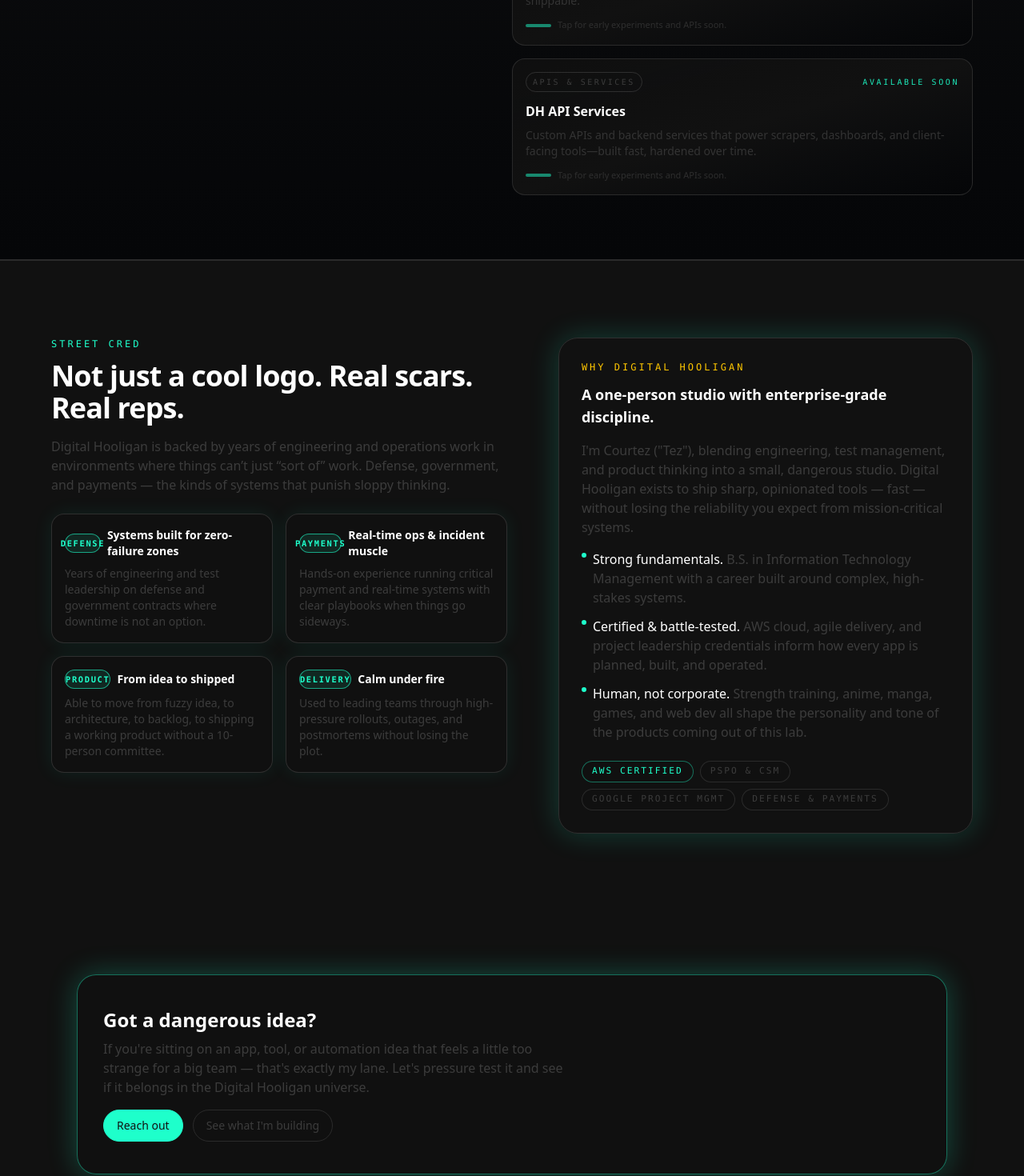
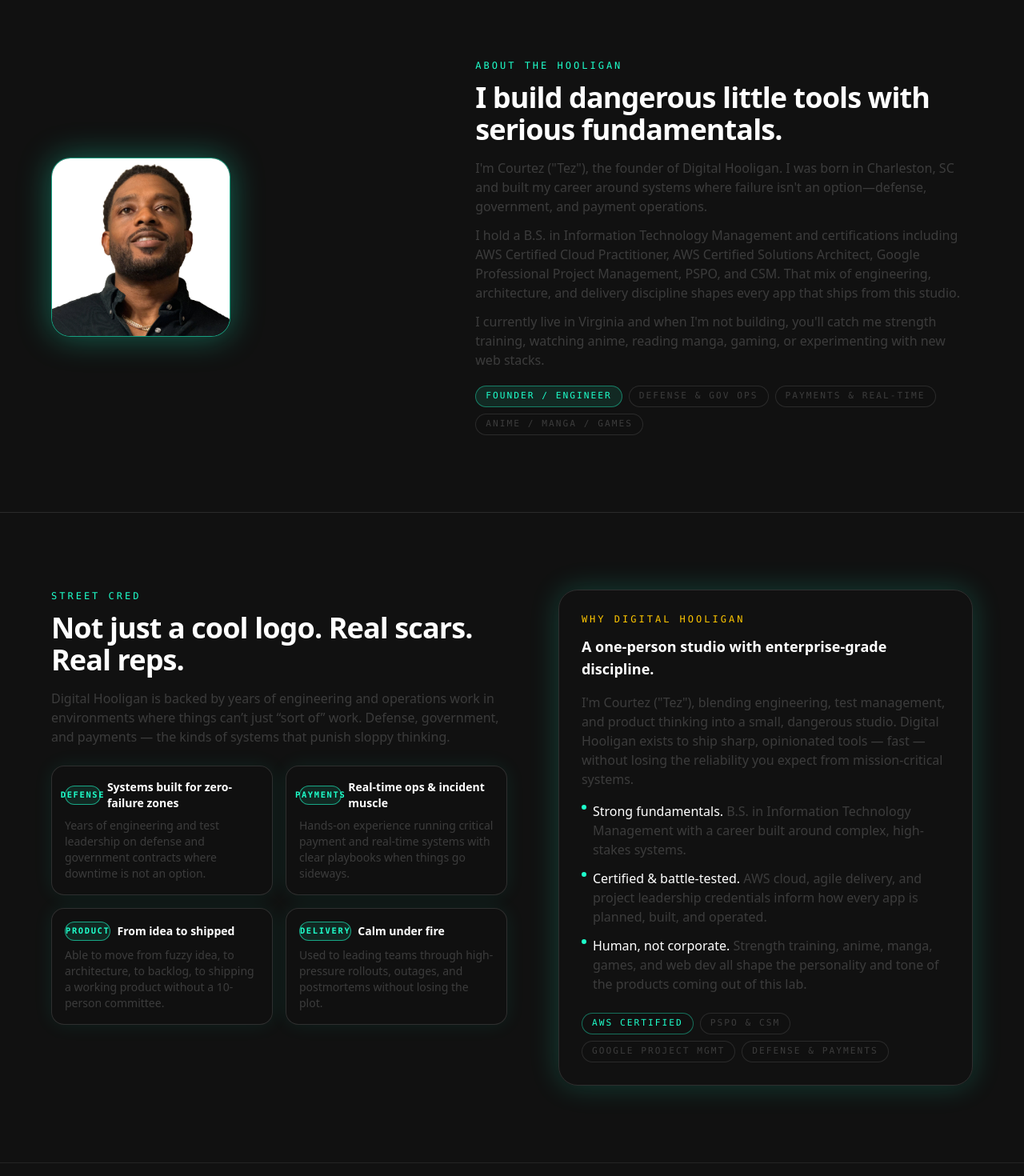
Before and after one commit to TezDevs/digital-hooligan, a Next.js app in the folder apps/digitalhooligan-web/: page / in a window 1280 px wide. Shown: the part 1740-3210 px from the top of the page at 80% size. Built offline with nearby package versions, Linux system fonts and the light colour scheme.

Commit message:
Add founder headshot About section and refine CTA

```diff
--- a/apps/digitalhooligan-web/app/page.tsx
+++ b/apps/digitalhooligan-web/app/page.tsx
@@ -1,19 +1,21 @@
-import Hero from "../components/sections/Hero";
-import Apps from "../components/sections/Apps";
-import HooliganLabs from "../components/sections/HooliganLabs";
-import StreetCred from "../components/sections/StreetCred";
-import CTA from "../components/sections/CTA";
-import Contact from "../components/sections/Contact";
+import Hero from "@/components/sections/Hero";
+import Apps from "@/components/sections/Apps";
+import Labs from "@/components/sections/Labs";
+import About from "@/components/sections/About";
+import StreetCred from "@/components/sections/StreetCred";
+import CTA from "@/components/sections/CTA";
+import Contact from "@/components/sections/Contact";
 
 export default function HomePage() {
   return (
-    <main className="bg-dh-black">
+    <>
       <Hero />
       <Apps />
-      <HooliganLabs />
+      <Labs />
+      <About />
       <StreetCred />
       <CTA />
       <Contact />
-    </main>
+    </>
   );
 }
--- /dev/null
+++ b/apps/digitalhooligan-web/components/sections/About.tsx
@@ -0,0 +1,80 @@
+import Image from "next/image";
+import Container from "../layout/Container";
+
+export default function About() {
+    return (
+        <section
+            id="about"
+            aria-labelledby="about-title"
+            className="border-t border-dh-street-gray/60 bg-dh-black"
+        >
+            <Container>
+                <div className="py-16 sm:py-20 lg:py-24">
+                    <div className="grid items-center gap-10 md:grid-cols-[minmax(0,0.9fr)_minmax(0,1.2fr)] lg:gap-16">
+                        {/* Photo */}
+                        <div className="flex justify-center md:justify-start">
+                            <div className="relative h-48 w-48 overflow-hidden rounded-3xl border border-dh-electric-mint/60 bg-dh-black/90 shadow-[0_0_40px_rgba(30,255,203,0.35)] sm:h-56 sm:w-56">
+                                <Image
+                                    src="/about/tez-headshot.jpg"
+                                    alt="Courtez “Tez” Cannady, founder of Digital Hooligan"
+                                    fill
+                                    sizes="(min-width: 768px) 14rem, 12rem"
+                                    className="object-cover"
+                                    priority
+                                />
+                            </div>
+                        </div>
+
+                        {/* Copy */}
+                        <div>
+                            <p className="text-xs font-mono uppercase tracking-[0.25em] text-dh-electric-mint">
+                                About the Hooligan
+                            </p>
+                            <h2
+                                id="about-title"
+                                className="mt-3 text-3xl font-semibold tracking-tight text-white md:text-4xl"
+                            >
+                                I build dangerous little tools with serious fundamentals.
+                            </h2>
+
+                            <p className="mt-4 max-w-2xl text-sm text-dh-street-gray md:text-base">
+                                I&apos;m Courtez (&quot;Tez&quot;), the founder of Digital Hooligan. I was born
+                                in Charleston, SC and built my career around systems where failure isn&apos;t an
+                                option—defense, government, and payment operations.
+                            </p>
+
+                            <p className="mt-3 max-w-2xl text-sm text-dh-street-gray md:text-base">
+                                I hold a B.S. in Information Technology Management and certifications including
+                                AWS Certified Cloud Practitioner, AWS Certified Solutions Architect, Google
+                                Professional Project Management, PSPO, and CSM. That mix of engineering,
+                                architecture, and delivery discipline shapes every app that ships from this studio.
+                            </p>
+
+                            <p className="mt-3 max-w-2xl text-sm text-dh-street-gray md:text-base">
+                                I currently live in Virginia and when I&apos;m not building, you&apos;ll catch me
+                                strength training, watching anime, reading manga, gaming, or experimenting with new
+                                web stacks.
+                            </p>
+
+                            {/* Quick tags */}
+                            <div className="mt-5 flex flex-wrap gap-2">
+                                <span className="inline-flex items-center rounded-full border border-dh-electric-mint/40 bg-dh-electric-mint/10 px-3 py-1 text-[0.7rem] font-mono uppercase tracking-[0.18em] text-dh-electric-mint">
+                                    Founder / Engineer
+                                </span>
+                                <span className="inline-flex items-center rounded-full border border-dh-street-gray/60 bg-dh-black/80 px-3 py-1 text-[0.7rem] font-mono uppercase tracking-[0.18em] text-dh-street-gray">
+                                    Defense &amp; Gov Ops
+                                </span>
+                                <span className="inline-flex items-center rounded-full border border-dh-street-gray/60 bg-dh-black/80 px-3 py-1 text-[0.7rem] font-mono uppercase tracking-[0.18em] text-dh-street-gray">
+                                    Payments &amp; Real-time
+                                </span>
+                                <span className="inline-flex items-center rounded-full border border-dh-street-gray/60 bg-dh-black/80 px-3 py-1 text-[0.7rem] font-mono uppercase tracking-[0.18em] text-dh-street-gray">
+                                    Anime / Manga / Games
+                                </span>
+                            </div>
+                        </div>
+                    </div>
+                </div>
+            </Container>
+        </section>
+    );
+}
--- a/apps/digitalhooligan-web/components/sections/CTA.tsx
+++ b/apps/digitalhooligan-web/components/sections/CTA.tsx
@@ -1,39 +1,50 @@
 import Link from "next/link";
+import Container from "../layout/Container";
 
 export default function CTA() {
     return (
         <section
             id="cta"
-            className="border-b border-dh-street-gray/60 bg-dh-black"
+            aria-labelledby="cta-title"
+            className="border-t border-dh-street-gray/60 bg-gradient-to-b from-dh-black via-dh-black to-black"
         >
-            <div className="mx-auto max-w-6xl px-4 py-10 sm:px-6 sm:py-14 lg:px-8 lg:py-20">
-                <div className="rounded-3xl border border-dh-electric-mint/40 bg-dh-black/80 px-5 py-8 text-center shadow-[0_0_35px_rgba(30,255,203,0.25)] sm:px-8 sm:py-10 sm:text-left">
-                    <h2 className="text-xl font-semibold text-white sm:text-2xl">
-                        Got a dangerous idea?
+            <Container>
+                <div className="py-16 sm:py-20 lg:py-24">
+                    <div className="overflow-hidden rounded-3xl border border-dh-street-gray/70 bg-[radial-gradient(circle_at_top,_rgba(30,255,203,0.16),transparent_55%),_rgba(5,5,5,0.98)] px-6 py-8 shadow-[0_0_40px_rgba(30,255,203,0.35)] sm:px-8 sm:py-10 lg:flex lg:items-center lg:justify-between lg:gap-10">
+                        <div className="max-w-xl">
+                            <p className="text-xs font-mono uppercase tracking-[0.25em] text-dh-electric-mint">
+                                Let&apos;s build something a little dangerous
+                            </p>
+                            <h2
+                                id="cta-title"
+                                className="mt-3 text-2xl font-semibold tracking-tight text-white sm:text-3xl lg:text-4xl"
+                            >
+                                Have a sharp idea that doesn&apos;t fit the corporate playbook?
                             </h2>
-                    <p className="mt-2 max-w-xl text-sm text-dh-street-gray sm:text-base">
-                        If you&apos;re sitting on an app, tool, or automation idea that feels
-                        a little too strange for a big team — that&apos;s exactly my lane.
-                        Let&apos;s pressure test it and see if it belongs in the Digital
-                        Hooligan universe.
+                            <p className="mt-4 text-sm text-dh-street-gray sm:text-base">
+                                Digital Hooligan is a one-person studio for apps that move fast, feel different,
+                                and still respect uptime. If you&apos;re thinking about a product, prototype, or
+                                ops tool you can&apos;t stop talking about, let&apos;s sketch it out.
                             </p>
+                        </div>
 
-                    <div className="mt-4 flex flex-wrap justify-center gap-3 sm:justify-start">
+                        <div className="mt-6 flex flex-col gap-3 sm:flex-row sm:items-center lg:mt-0">
                             <Link
                                 href="#contact"
-                            className="inline-flex h-10 items-center justify-center rounded-full border border-dh-electric-mint bg-dh-electric-mint px-4 text-sm font-medium text-dh-black transition hover:bg-dh-electric-mint/90"
+                                className="inline-flex items-center justify-center rounded-full bg-dh-electric-mint px-6 py-2.5 text-sm font-semibold uppercase tracking-[0.2em] text-black transition hover:brightness-110"
                             >
-                            Reach out
+                                Talk to Tez
                             </Link>
                             <Link
                                 href="#apps"
-                            className="inline-flex h-10 items-center justify-center rounded-full border border-dh-street-gray/60 px-4 text-sm font-medium text-dh-street-gray transition hover:border-dh-electric-mint/70 hover:text-white"
+                                className="inline-flex items-center justify-center rounded-full border border-dh-street-gray/70 bg-dh-black/80 px-6 py-2.5 text-sm font-semibold uppercase tracking-[0.2em] text-dh-street-gray transition hover:border-dh-electric-mint/70 hover:text-dh-electric-mint"
                             >
-                            See what I&apos;m building
+                                View the builds
                             </Link>
                         </div>
                     </div>
                 </div>
+            </Container>
         </section>
     );
 }
```
Also changed, not shown: apps/digitalhooligan-web/public/about/tez-headshot.jpg (added). Lines whose indentation alone changed are shown as unchanged.
